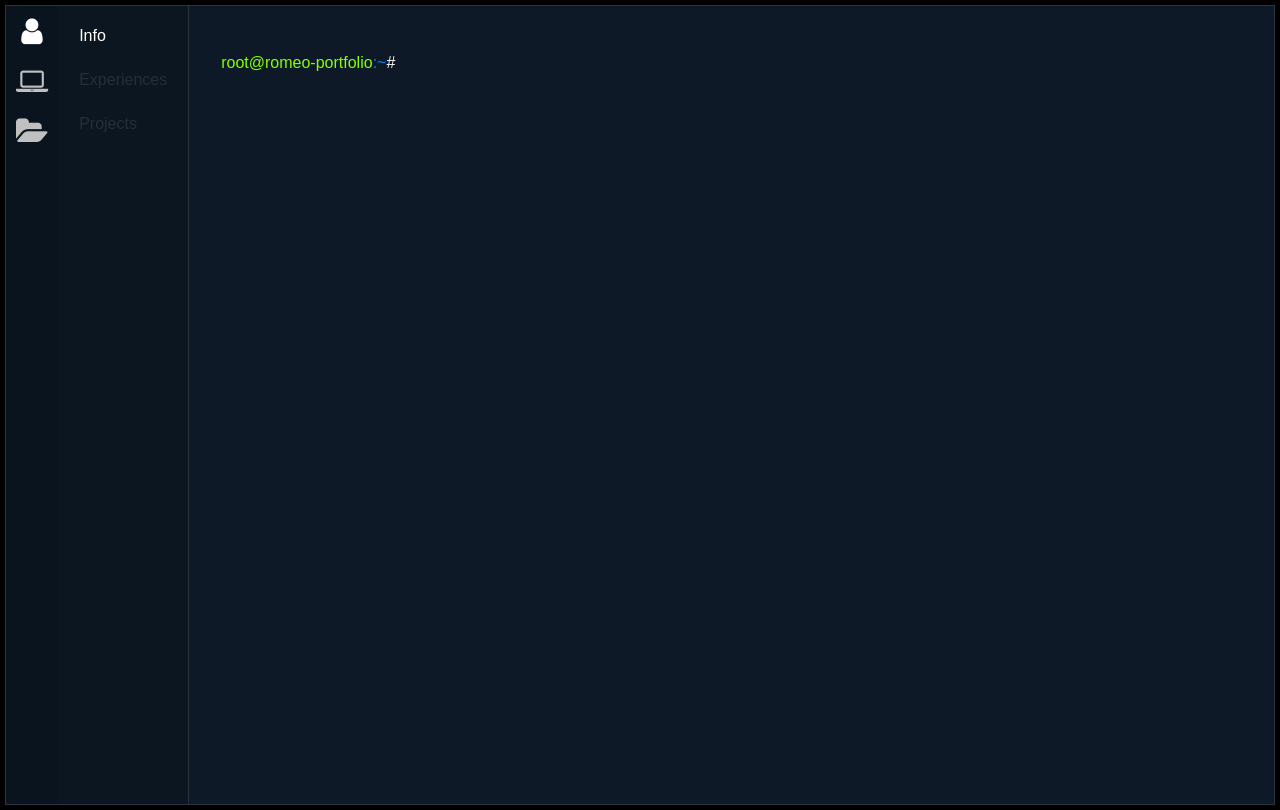
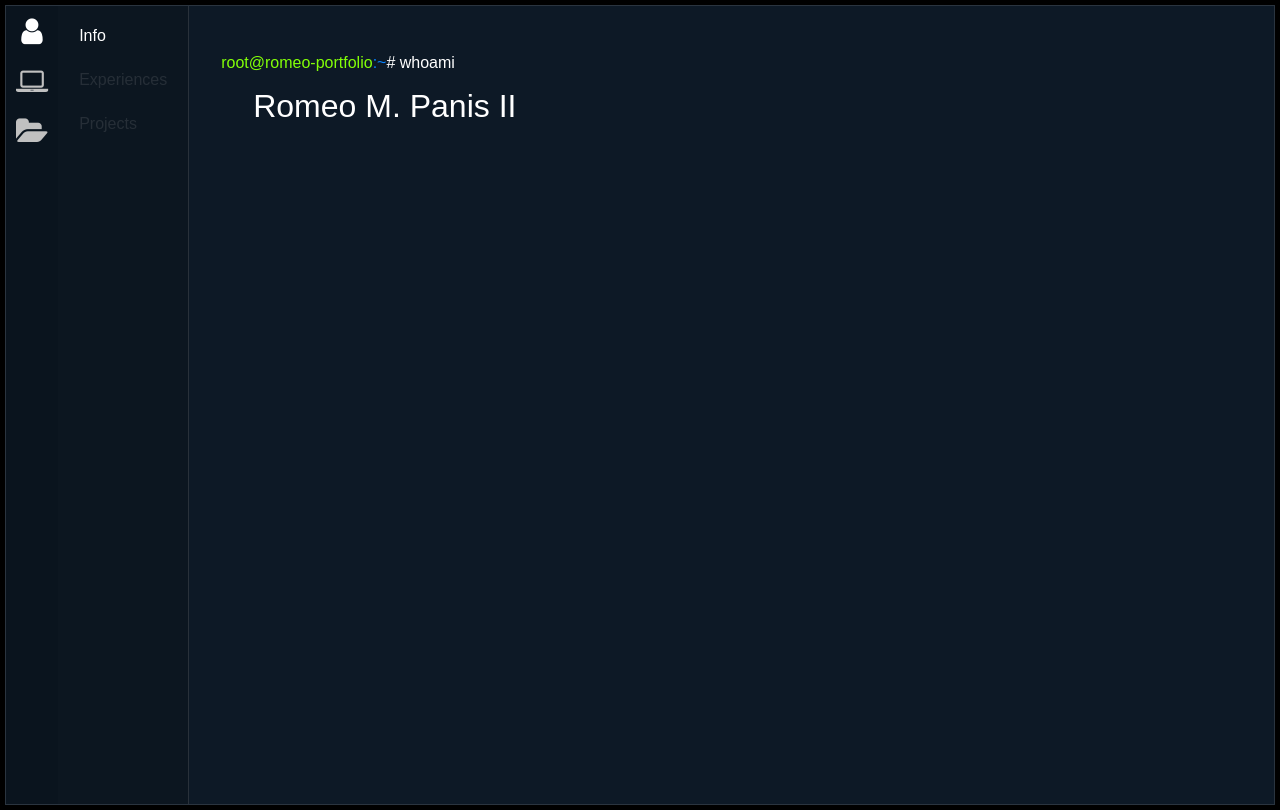
Before and after one commit to ikukee/Web-Portfolio, a React (Create React App) app in the folder client-side/: page / in a window 1280 px wide. Built offline with nearby package versions, Linux system fonts and the light colour scheme.

Commit message:
change speed

```diff
--- a/client-side/src/App.js
+++ b/client-side/src/App.js
@@ -11,7 +11,7 @@ function App() {
       if (x === true) {
         setTimeout(() => {
           setloading(false)
-        }, 5000)
+        }, 2000)
 
       }
     }
--- a/client-side/src/components/info.js
+++ b/client-side/src/components/info.js
@@ -30,7 +30,7 @@ export const Info = () => {
             (el) => el.classList.remove(CURSOR_CLASS_NAME)
           ]}
           wrapper="span"
-          speed={80}
+          speed={100}
           style={{ whiteSpace: 'pre-line', fontSize: '1em', display: 'inline-block' }}
 
 
@@ -54,7 +54,7 @@ export const Info = () => {
 
           ]}
           wrapper="span"
-          speed={60}
+          speed={100}
           style={{ whiteSpace: 'pre-line', fontSize: '2em', display: 'block' }}
 
 
@@ -72,7 +72,7 @@ export const Info = () => {
             () => showCmd(true)
           ]}
           wrapper="span"
-          speed={60}
+          speed={100}
           style={{ whiteSpace: 'pre-line', fontSize: '1em', display: 'block' }}
           repeat={Infinity}
 
```
Also changed, not shown: 1 other file (tests, documents, lock files or other folders).
